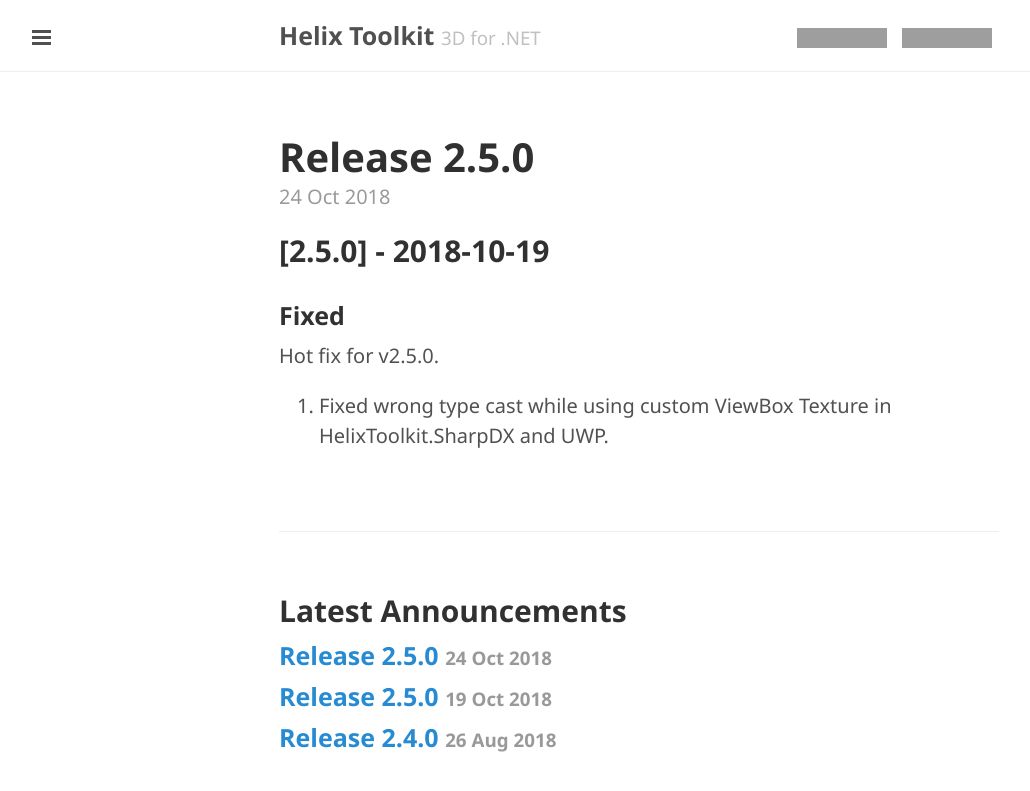
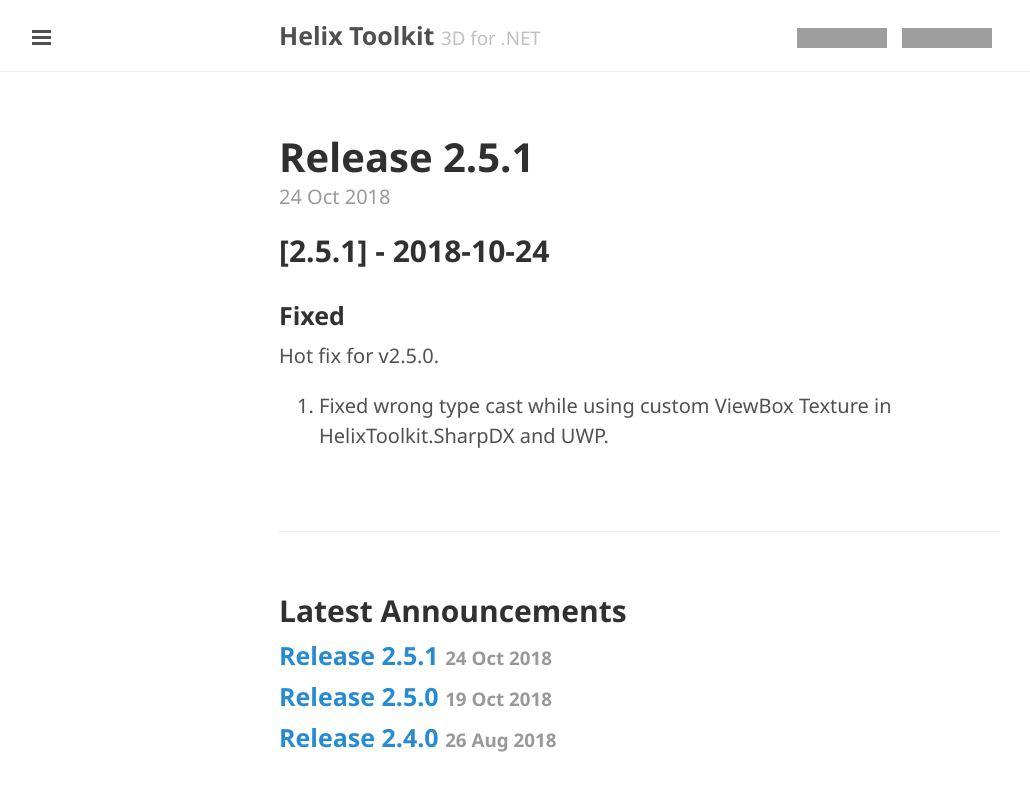
Before and after one commit to helix-toolkit/helix-toolkit.github.io, a Jekyll site: the page built from _posts/2018-10-24-release-2.5.1.md, in a window 1280 px wide. Shown: the top 791 px of the page, without its empty margins (1-1031 px from the left). Built offline with Jekyll 4.4.1, drawn with Linux system fonts in a browser that asks for light colours; grey boxes are pictures that could not be loaded.

Commit message:
Update 2018-10-24-release-2.5.1.md

```diff
--- a/_posts/2018-10-24-release-2.5.1.md
+++ b/_posts/2018-10-24-release-2.5.1.md
@@ -1,8 +1,8 @@
 ---
 layout: post
-title: Release 2.5.0
+title: Release 2.5.1
 ---
-## [2.5.0] - 2018-10-19
+## [2.5.1] - 2018-10-24
 
 ### Fixed
 Hot fix for v2.5.0.
```
